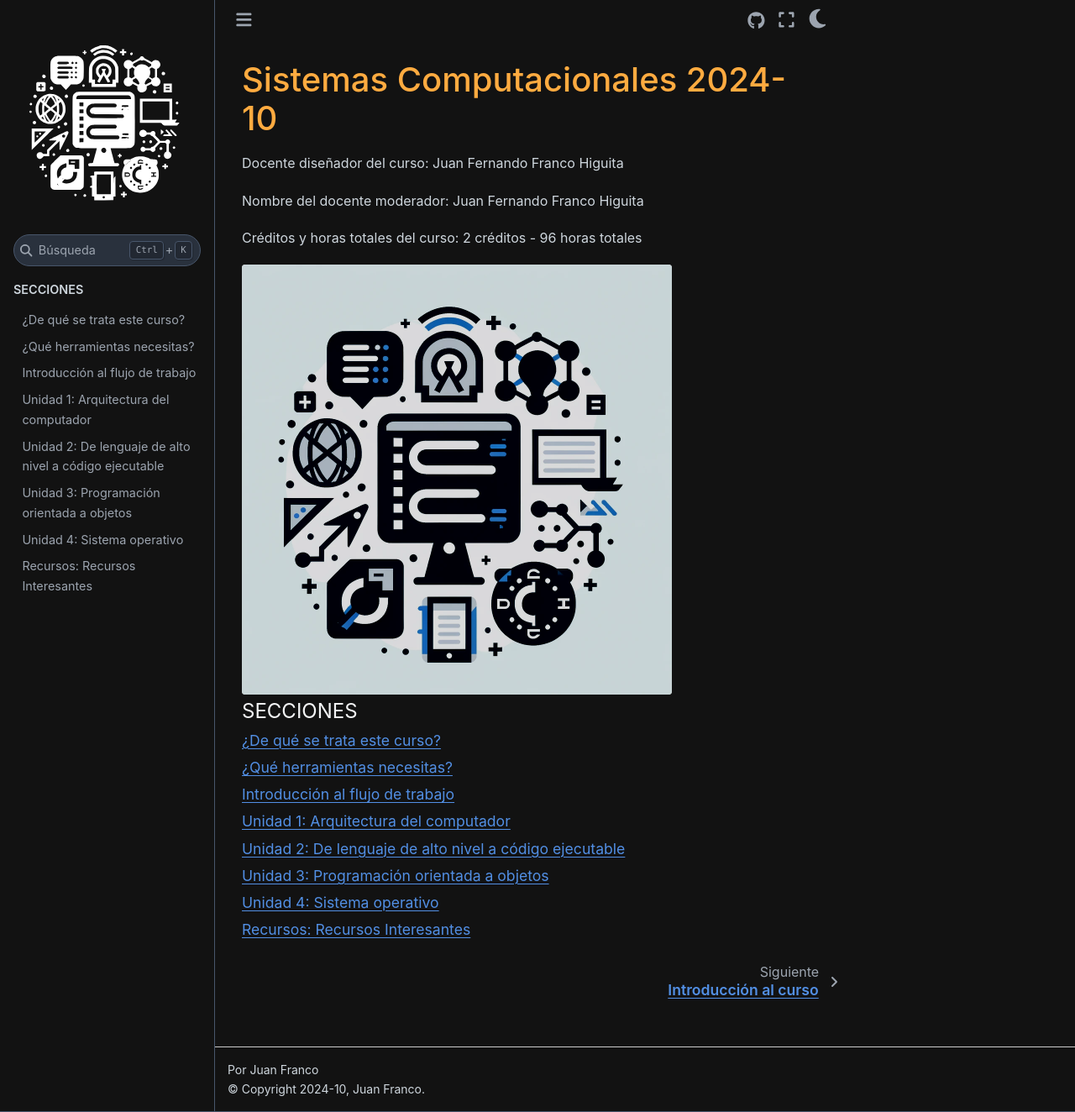
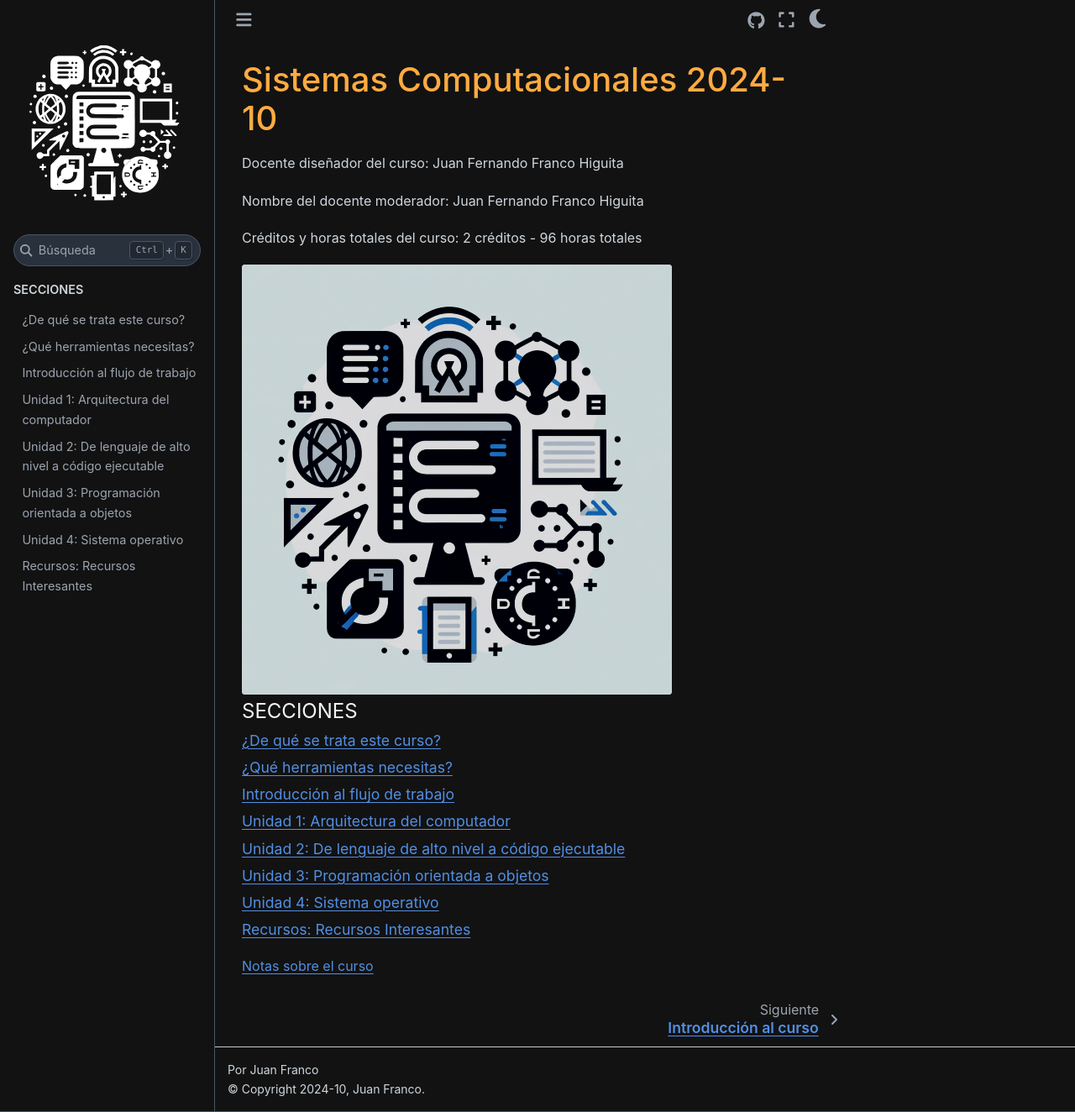
Before and after one commit to juanferfranco/SistemasComputacionales, a Sphinx documentation site: the page built from docs/index.rst, in a window 1280 px wide and 1324 px high. Shown: the whole window at 84% size. Built offline with Sphinx 7.4.7 and the Sphinx Book theme 1.1.4, drawn with Linux system fonts in a browser that asks for light colours.

Commit message:
Add link to personal notes about this course

```diff
--- a/docs/index.rst
+++ b/docs/index.rst
@@ -24,4 +24,4 @@ Créditos y horas totales del curso: 2 créditos - 96 horas totales
    Unidad 4: Sistema operativo <_unidad4/unidad4>
    Recursos: Recursos Interesantes <_recursos/recursos>
 
-..
+`Notas sobre el curso <https://github.com/juanferfranco/sistemasComputacionalesNotes>`__
```
